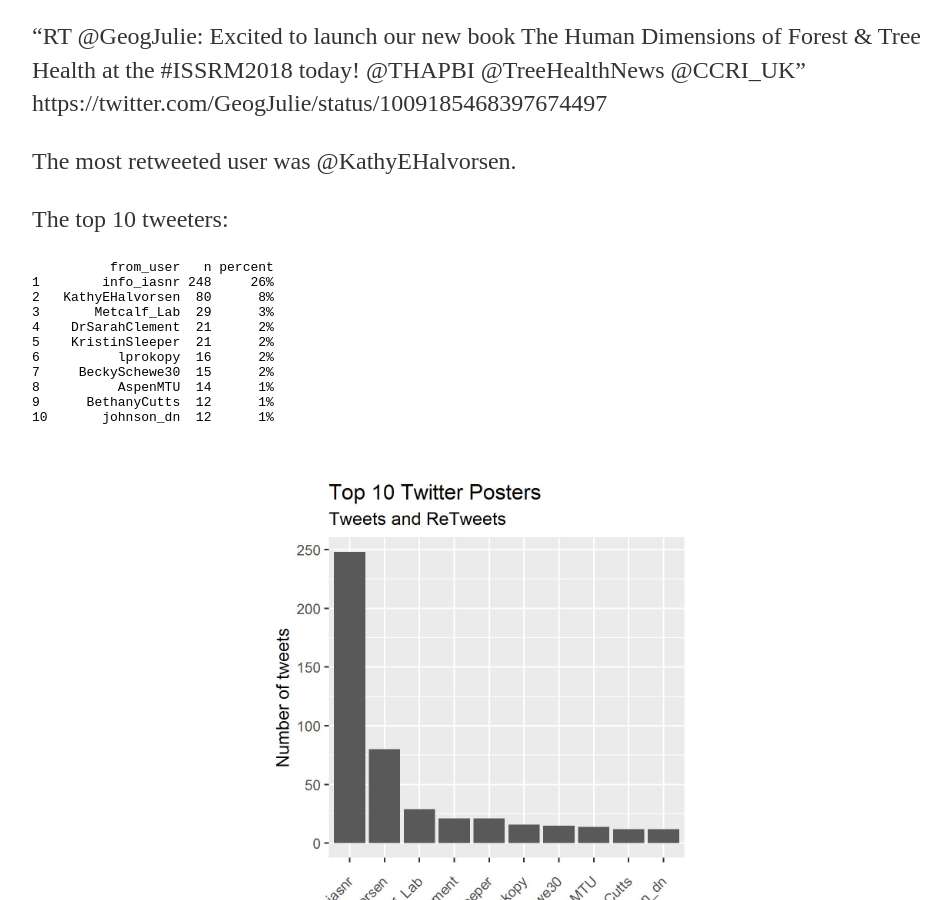
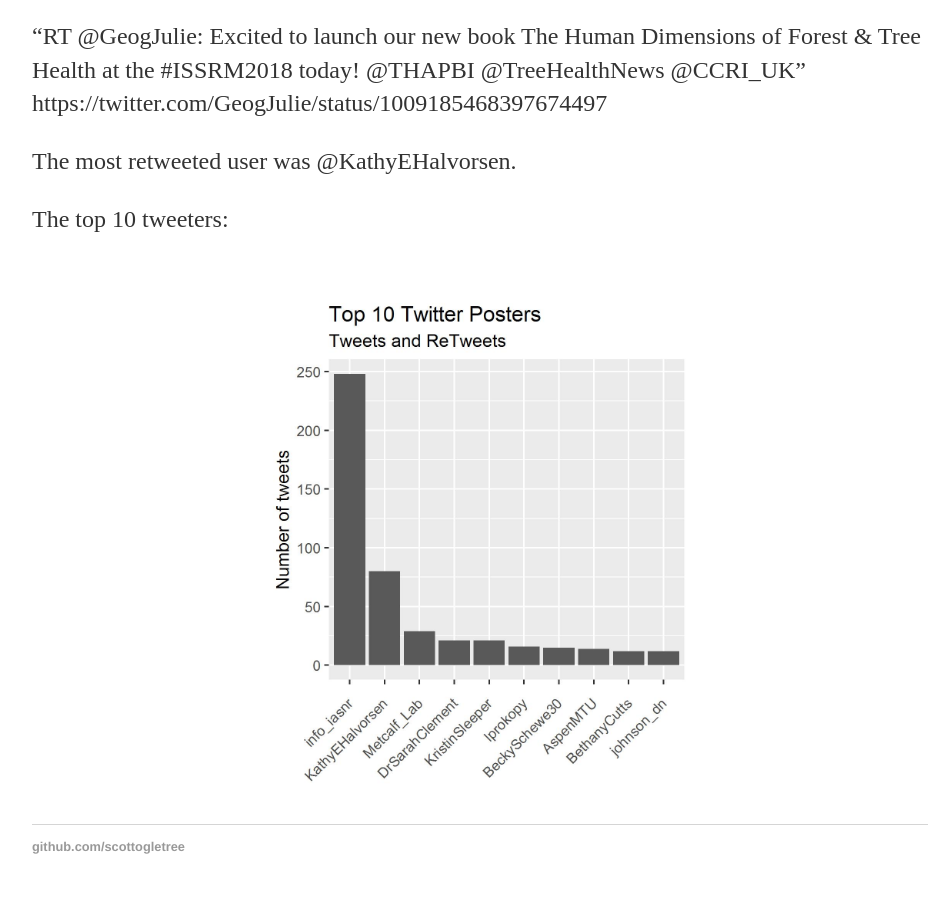
Before and after one commit to scottogletree/ogletrees.github.io, a Jekyll site: the page built from _posts/2018-07-07-ISSRM-twitter.md, in a window 1280 px wide and 900 px high, scrolled down 994 px. Shown: the whole window, without its empty margins (160-1111 px from the left). Built offline with Jekyll 4.4.1, drawn with Linux system fonts in a browser that asks for light colours.

Commit message:
Update 2018-07-07-ISSRM-twitter.md

```diff
--- a/_posts/2018-07-07-ISSRM-twitter.md
+++ b/_posts/2018-07-07-ISSRM-twitter.md
@@ -31,16 +31,4 @@ The most retweeted user was @KathyEHalvorsen.
 
 The top 10 tweeters:
 
-              from_user   n percent
-    1        info_iasnr 248     26%
-    2   KathyEHalvorsen  80      8%
-    3       Metcalf_Lab  29      3%
-    4    DrSarahClement  21      2%
-    5    KristinSleeper  21      2%
-    6          lprokopy  16      2%
-    7     BeckySchewe30  15      2%
-    8          AspenMTU  14      1%
-    9      BethanyCutts  12      1%
-    10       johnson_dn  12      1%
-
 <div style="text-align: center;"><img src="/assests/ISSRM_users.jpg" alt="Drawing" style="width: 500px;"/></div>
```
